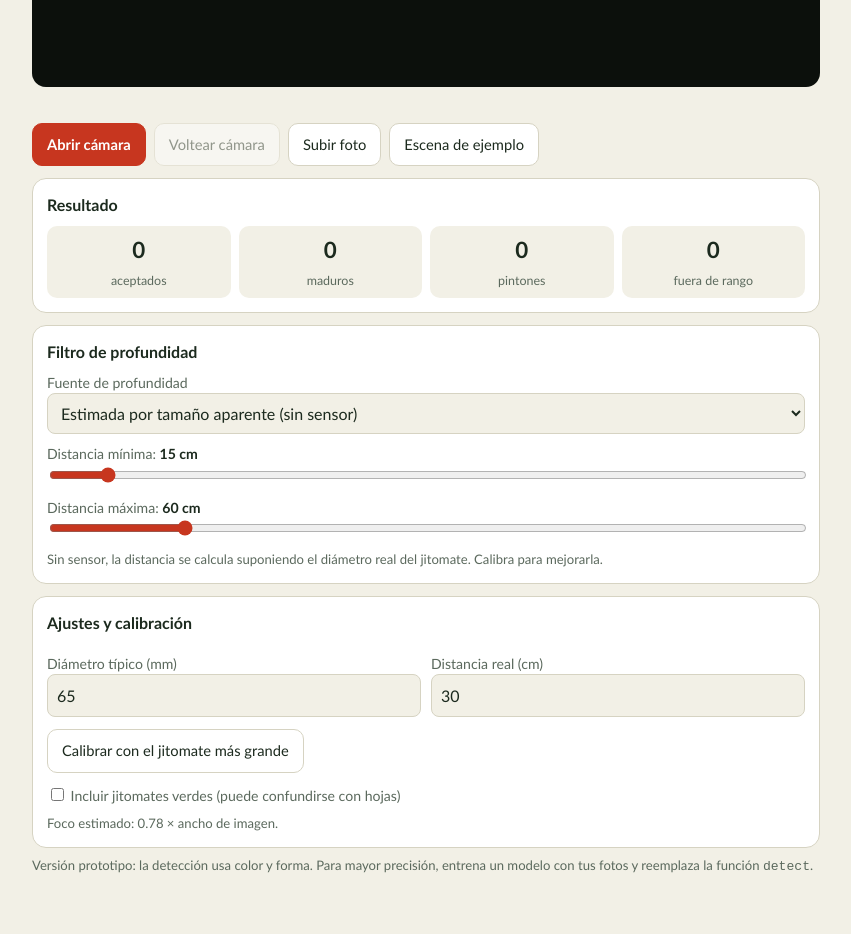
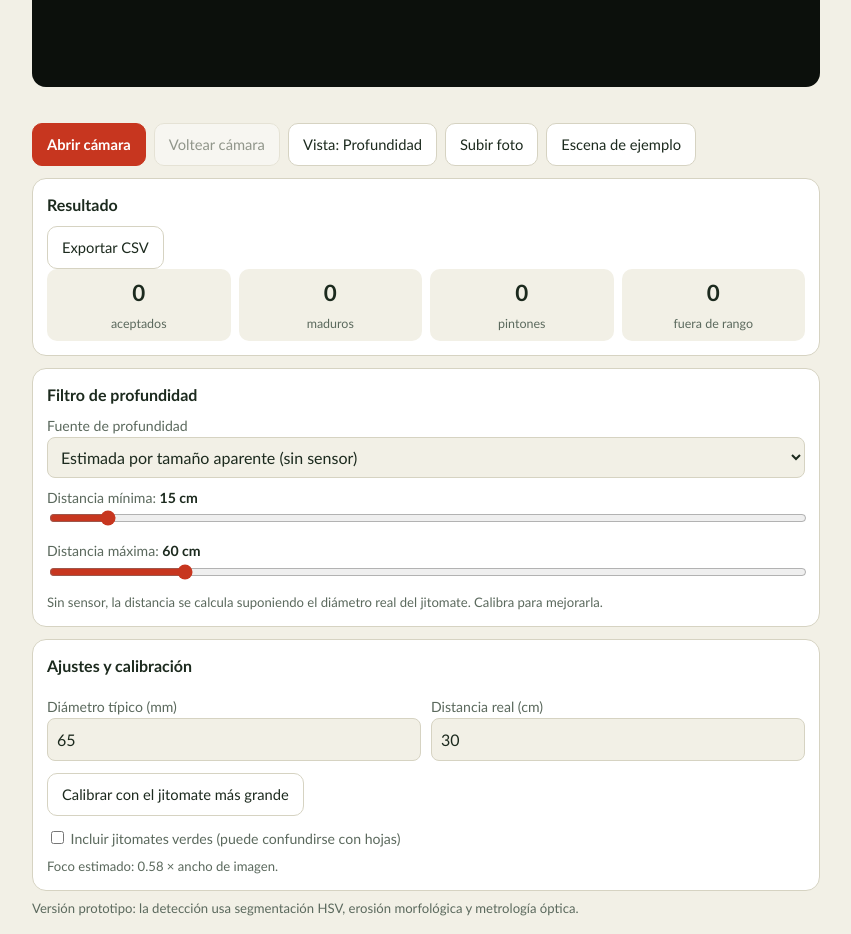
Before and after one commit to natanael3586/camara-pro-max, a plain HTML site: page index.html in a window 1280 px wide. Shown: the part 500-1434 px from the top of the page, without its empty margins (214-1065 px from the left). Before the commit the page ends 1392 px from the top, so only its background shows below. Drawn offline with Linux system fonts and the light colour scheme.

Commit message:
Update index.html

```diff
--- a/index.html
+++ b/index.html
@@ -21,6 +21,7 @@
 <div class="row">
   <button class="main" id="bCam">Abrir cámara</button>
   <button id="bFlip" disabled>Voltear cámara</button>
+  <button id="bView">Vista: Profundidad</button>
   <button id="bPhoto">Subir foto</button>
   <button id="bDemo">Escena de ejemplo</button>
 </div>
@@ -28,7 +29,10 @@
 <input type="file" id="fDepth" accept="image/*" hidden>
 
 <div class="card">
-  <h2>Resultado</h2>
+  <div class="card-head">
+    <h2>Resultado</h2>
+    <button id="bCsv" class="btn-sm">Exportar CSV</button>
+  </div>
   <div class="stats">
     <div><strong id="nOk">0</strong><span>aceptados</span></div>
     <div><strong id="nMad">0</strong><span>maduros</span></div>
@@ -68,10 +72,10 @@
   </div>
   <div class="row"><button id="bCal">Calibrar con el jitomate más grande</button></div>
   <label><input type="checkbox" id="green"> Incluir jitomates verdes (puede confundirse con hojas)</label>
-  <p class="note" id="fnote">Foco estimado: 0.78 × ancho de imagen.</p>
+  <p class="note" id="fnote">Foco estimado: 0.58 × ancho de imagen.</p>
 </div>
 
-<p class="note">Versión prototipo: la detección usa color y forma. Para mayor precisión, entrena un modelo con tus fotos y reemplaza la función <code>detect</code>.</p>
+<p class="note">Versión prototipo: la detección usa segmentación HSV, erosión morfológica y metrología óptica.</p>
 </main>
 
 <script src="app.js"></script>
```
